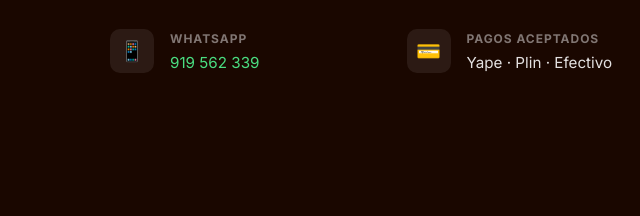
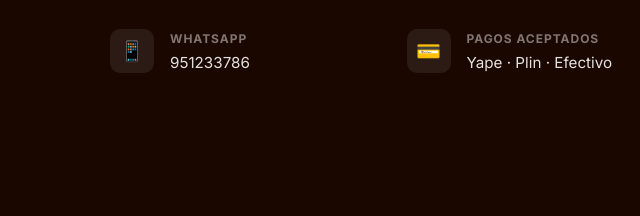
Before and after one commit to Jeferson-vv/chicharroneria-la-flaquita, a plain HTML site: page index.html in a window 1280 px wide. Shown: the part 3096-3312 px from the top of the page, 0-640 px from the left. Drawn offline with nearby package versions, Linux system fonts and the light colour scheme.

Commit message:
cambio de numero visible

```diff
--- a/index.html
+++ b/index.html
@@ -213,7 +213,7 @@
           <div class="info-icon">📱</div>
           <div>
             <div class="info-label">WhatsApp</div>
-            <div class="info-val"><a href="#" class="js-link-whatsapp" style="color:#4ade80;">919 562 339</a></div>
+            <div class="info-val"><a href="#" class="js-link-whatsapp" style="color:#4ade80;"></a>951233786</div>
           </div>
         </div>
         <div class="info-item">
```
